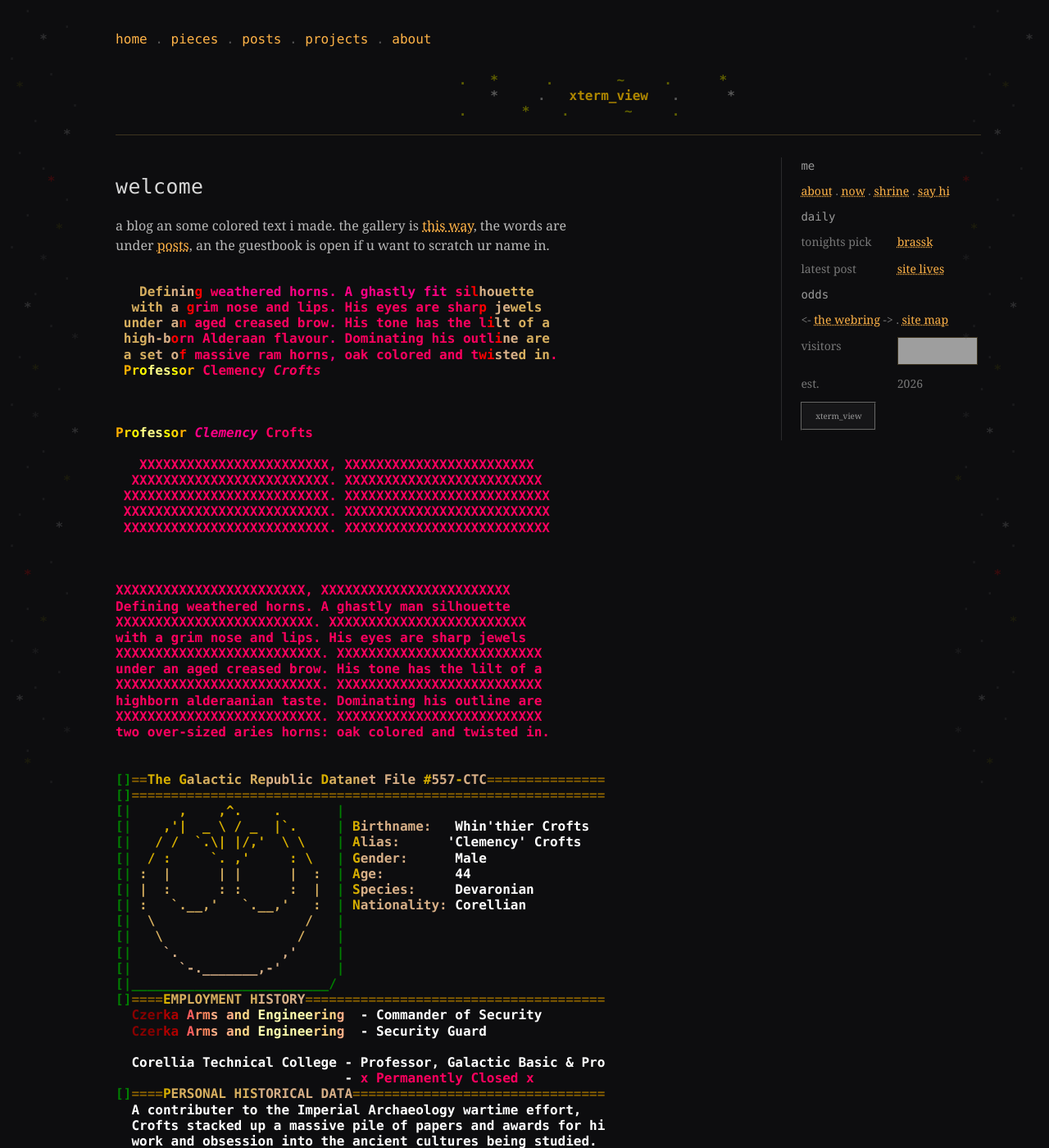
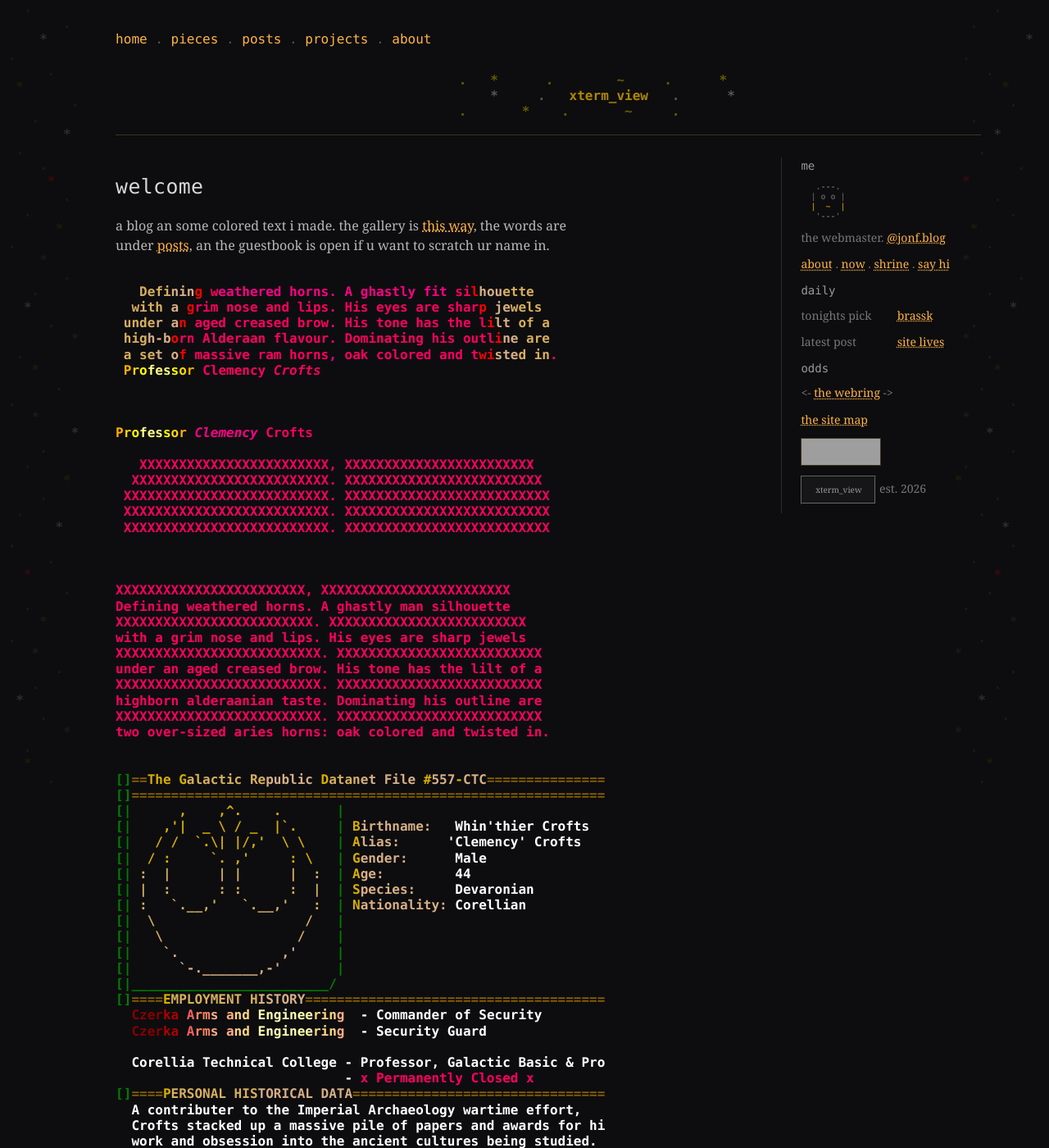
Before and after one commit to jf-atray/jf-atray.github.io, a Jekyll site: the page built from index.html, in a window 1280 px wide and 1400 px high. Shown: the whole window at 82% size. Built offline with Jekyll 4.4.1, drawn with Linux system fonts in a browser that asks for light colours; grey boxes are pictures that could not be loaded.

Commit message:
the webmaster has a face now
Generated with [Devin](https://devin.ai)

Co-Authored-By: Devin <158243242+devin-ai-integration[bot]@users.noreply.github.com>

```diff
--- a/_includes/rail.html
+++ b/_includes/rail.html
@@ -2,6 +2,13 @@
 {% assign potd_i = site.time | date: "%s" | divided_by: 86400 | floor | modulo: site.pieces.size %}
 {% assign potd = site.pieces[potd_i] %}
 <h3>me</h3>
+{% xterm %}
+&240   .---.
+&240  | o o |
+&136  |  ~  |
+&240   '---'
+{% endxterm %}
+<p>the webmaster. <a href="https://bsky.app/profile/jonf.blog" target="_blank" rel="noopener">@jonf.blog</a></p>
 <p><a href="{{ '/about/' | relative_url }}">about</a> .
    <a href="{{ '/about/now.html' | relative_url }}">now</a> .
    <a href="{{ '/shrine.html' | relative_url }}">shrine</a> .
@@ -20,7 +27,7 @@
 <p class="kv"><span class="k">tonights pick</span><span class="v"><a href="{{ potd.url | relative_url }}">{{ potd.title }}</a></span></p>
 <p class="kv"><span class="k">latest post</span><span class="v"><a href="{{ latest.url | relative_url }}">{{ latest.title }}</a></span></p>
 <h3>odds</h3>
-<p><- <a href="{{ '/links.html' | relative_url }}">the webring</a> -> . <a href="{{ '/map.html' | relative_url }}">site map</a></p>
-<p class="kv"><span class="k">visitors</span><span class="v"><img class="hitcounter" src="https://xbawx.com/counter/iwt59j5j7euu.gif" alt="visitor count" width="96" height="32"></span></p>
-<p class="kv"><span class="k">est.</span><span class="v">2026</span></p>
-<p><span class="btn88">xterm_view</span></p>
+<p><- <a href="{{ '/links.html' | relative_url }}">the webring</a> -></p>
+<p><a href="{{ '/map.html' | relative_url }}">the site map</a></p>
+<p><img class="hitcounter" src="https://xbawx.com/counter/iwt59j5j7euu.gif" alt="visitor count" width="96" height="32"></p>
+<p><span class="btn88">xterm_view</span> est. 2026</p>
--- a/assets/site.css
+++ b/assets/site.css
@@ -57,6 +57,7 @@ main { display: flex; flex-wrap: wrap; gap: 24ch; align-items: flex-start; }
 }
 .rail h3 { font-size: 14px; color: var(--faint); margin: 0 0 1ch; }
 .rail p { margin: 0 0 1.5ch; }
+.rail pre.xterm { font-size: 10px; margin: 0 0 1.5ch; }
 /* call an answer rows: the answer column shares one edge */
 .kv { display: flex; gap: 2ch; }
 .kv .k { flex: none; width: 13ch; }
```
